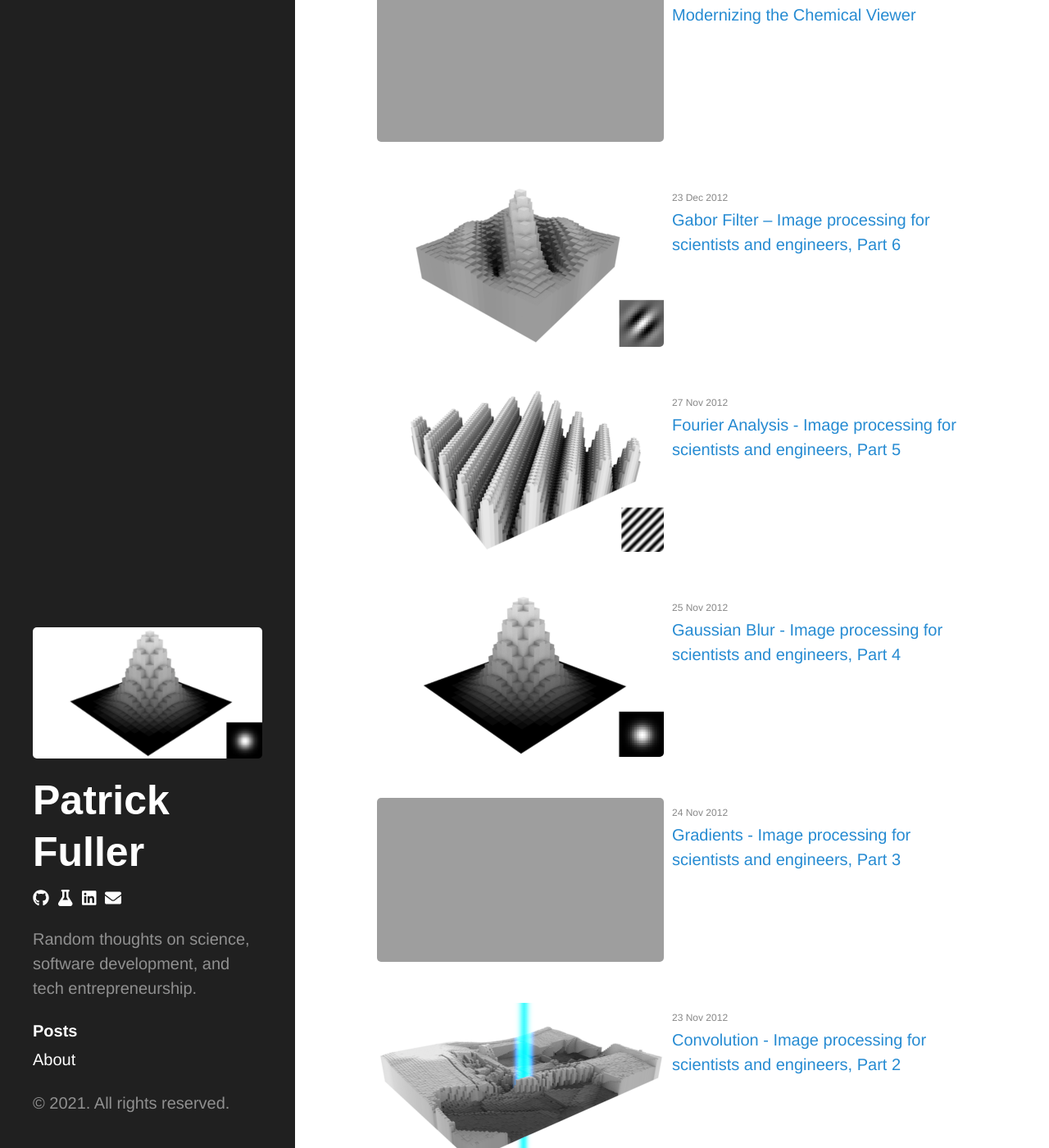
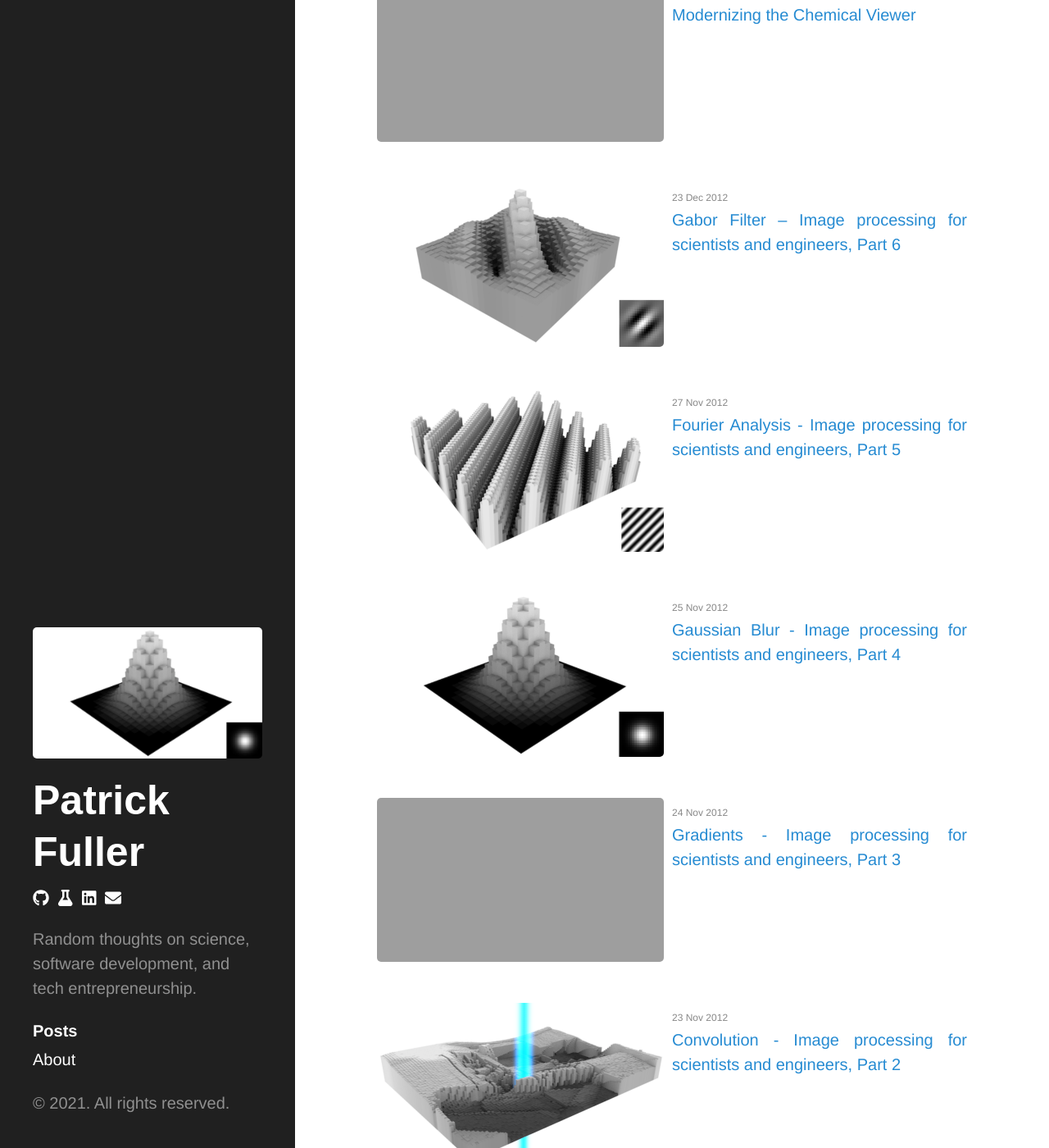
Before and after one commit to patrickfuller/patrickfuller.github.io, a Jekyll site: the page built from index.html, in a window 1280 px wide and 1400 px high, scrolled down 357 px. Shown: the whole window at 82% size. Built offline with Jekyll 4.4.1, drawn with Linux system fonts in a browser that asks for light colours.

```diff
--- a/Gemfile
+++ b/Gemfile
@@ -1,2 +1,3 @@
 source "https://rubygems.org/"
 gem "kramdown-parser-gfm"
+gem "jekyll"
--- a/assets/css/custom.css
+++ b/assets/css/custom.css
@@ -35,3 +35,7 @@
     margin-bottom: 50px;
   }
 }
+
+.content p {
+  text-align: justify;
+}
--- a/assets/css/hyde.css
+++ b/assets/css/hyde.css
@@ -120,7 +120,6 @@
 .content {
   padding-top:    4rem;
   padding-bottom: 4rem;
-  text-align: justify;
 }
 
 @media (min-width: 48em) {
```
Also changed, not shown: Gemfile.lock (added).
